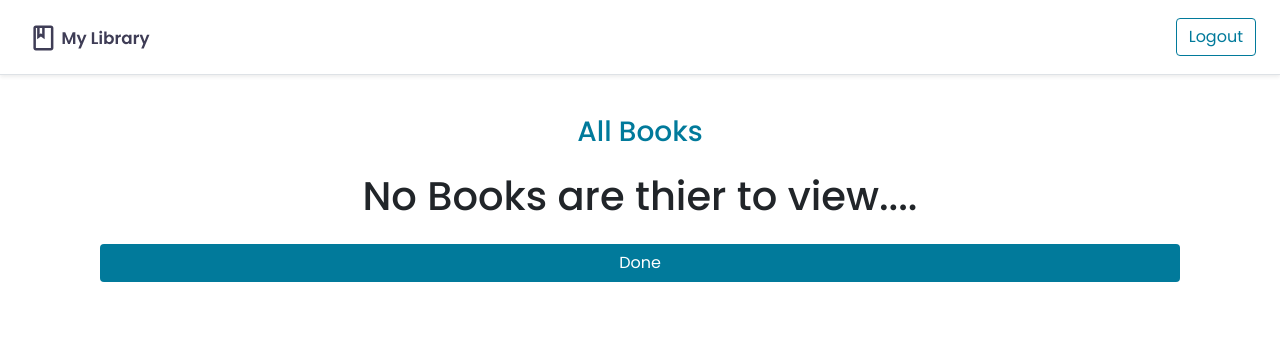
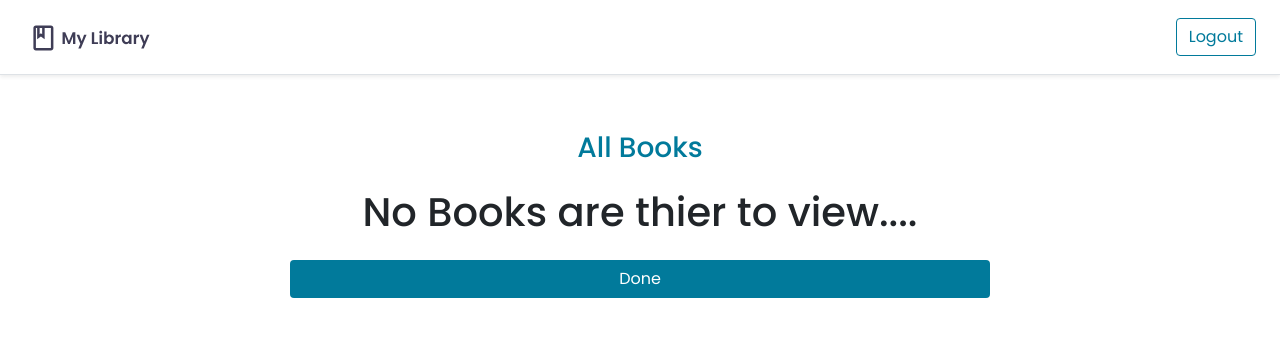
Before and after one commit to runalb/PHP-Library-Management-System, a PHP site: page /view-books.php in a window 1280 px wide. Shown: the top 337 px of the page. Run offline with PHP 8.4, Linux system fonts and the light colour scheme; the visitor is signed in with stand-in values (Sample User, id 1); data that the repository does not hold is empty.

Commit message:
make table size same

```diff
--- a/view-books.php
+++ b/view-books.php
@@ -32,9 +32,9 @@ session_start();
       <div class="container h-100">
         <div class="row align-items-center h-100" >
 
-          <div class="col-12 mx-auto">
+          <div class="col-8 mx-auto">
 
-                <div class="mt-2">
+                <div class="mt-4">
                     <div class="text-center p-3">
                         <h3 class="theme-color">All Books</h3>
                     </div>
```
